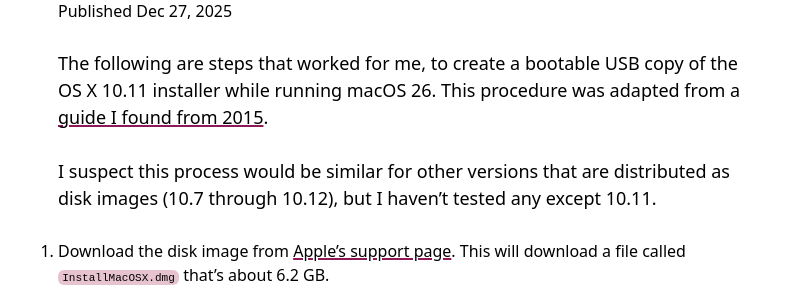
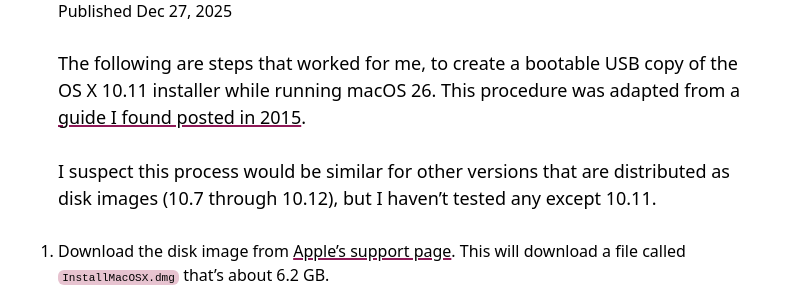
Before and after one commit to farski/awholenother.com, a Jekyll site: the page built from _posts/2025-12-27-create-bootable-os-x-10-11-installer.md, in a window 1280 px wide. Shown: the part 185-476 px from the top of the page, without its empty margins (231-1018 px from the left). Built offline with Jekyll 4.4.1, drawn with Linux system fonts in a browser that asks for light colours.

Commit message:
Clarify source of OS X 10.11 installer guide
Updated the phrasing in the introduction to clarify the source of the guide.

```diff
--- a/_posts/2025-12-27-create-bootable-os-x-10-11-installer.md
+++ b/_posts/2025-12-27-create-bootable-os-x-10-11-installer.md
@@ -8,7 +8,7 @@ tags:
   - OS X
 ---
 
-The following are steps that worked for me, to create a bootable USB copy of the OS X 10.11 installer while running macOS 26. This procedure was adapted from a [guide I found from 2015](https://forums.macrumors.com/threads/el-capitan-bootable-dvd.1923931/?post=22039675#post-22039675).
+The following are steps that worked for me, to create a bootable USB copy of the OS X 10.11 installer while running macOS 26. This procedure was adapted from a [guide I found posted in 2015](https://forums.macrumors.com/threads/el-capitan-bootable-dvd.1923931/?post=22039675#post-22039675).
 
 I suspect this process would be similar for other versions that are distributed as disk images (10.7 through 10.12), but I haven't tested any except 10.11.
 
```
